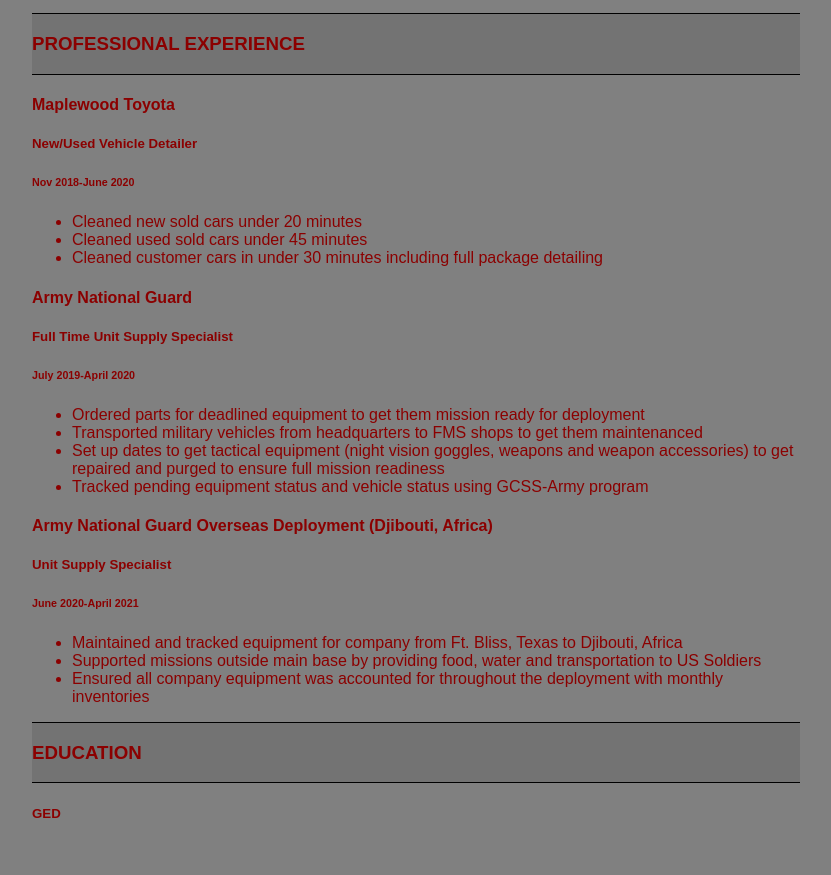
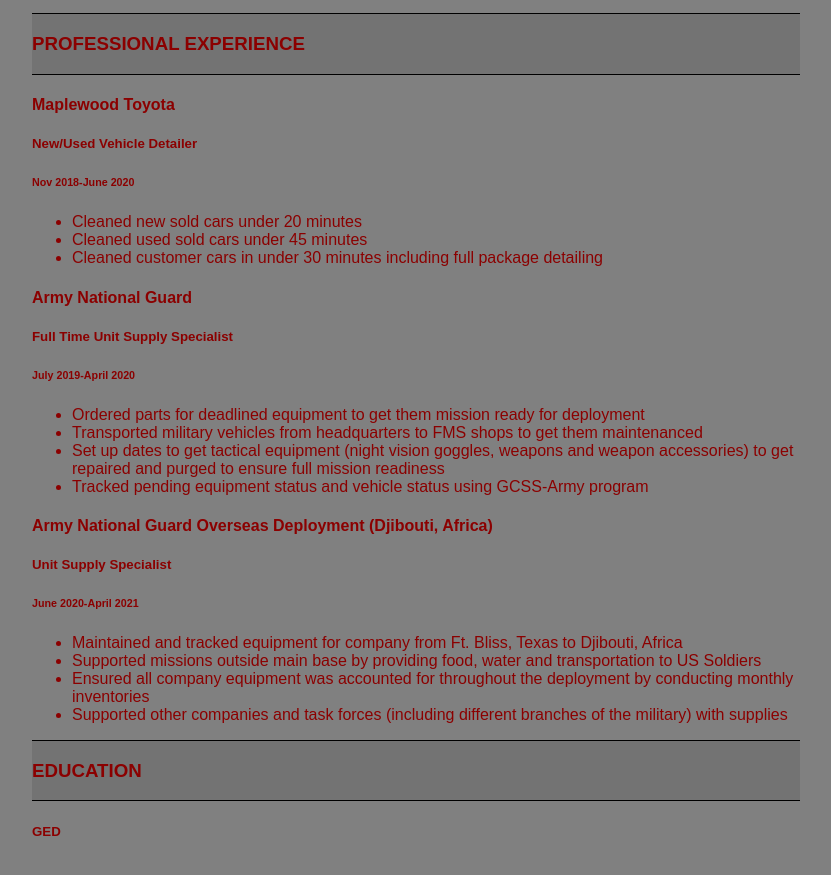
Before and after one commit to Laokengv/Laokengv.github.io, a plain HTML site: page index.html in a window 1280 px wide. Shown: the part 207-1082 px from the top of the page, without its empty margins (224-1055 px from the left). Drawn offline with Linux system fonts and the light colour scheme.

Commit message:
Update index.html

```diff
--- a/index.html
+++ b/index.html
@@ -50,7 +50,8 @@
     <ul>
       <li>Maintained and tracked equipment for company from Ft. Bliss, Texas to Djibouti, Africa</li>
       <li>Supported missions outside main base by providing food, water and transportation to US Soldiers</li>
-      <li>Ensured all company equipment was accounted for throughout the deployment with monthly inventories</li>
+      <li>Ensured all company equipment was accounted for throughout the deployment by conducting monthly inventories</li>
+      <li>Supported other companies and task forces (including different branches of the military) with supplies</li>
     </ul>
  </div>
 
```
